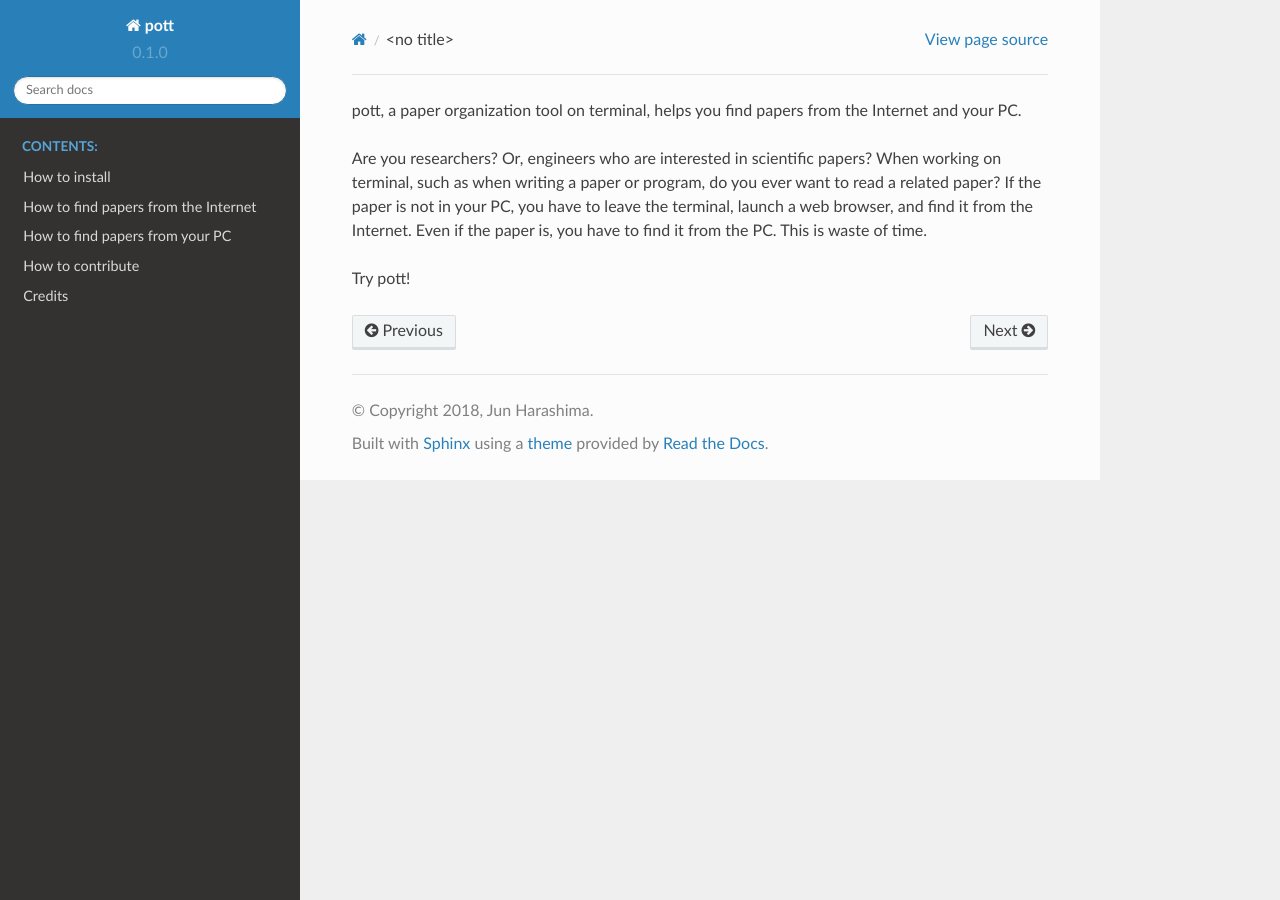
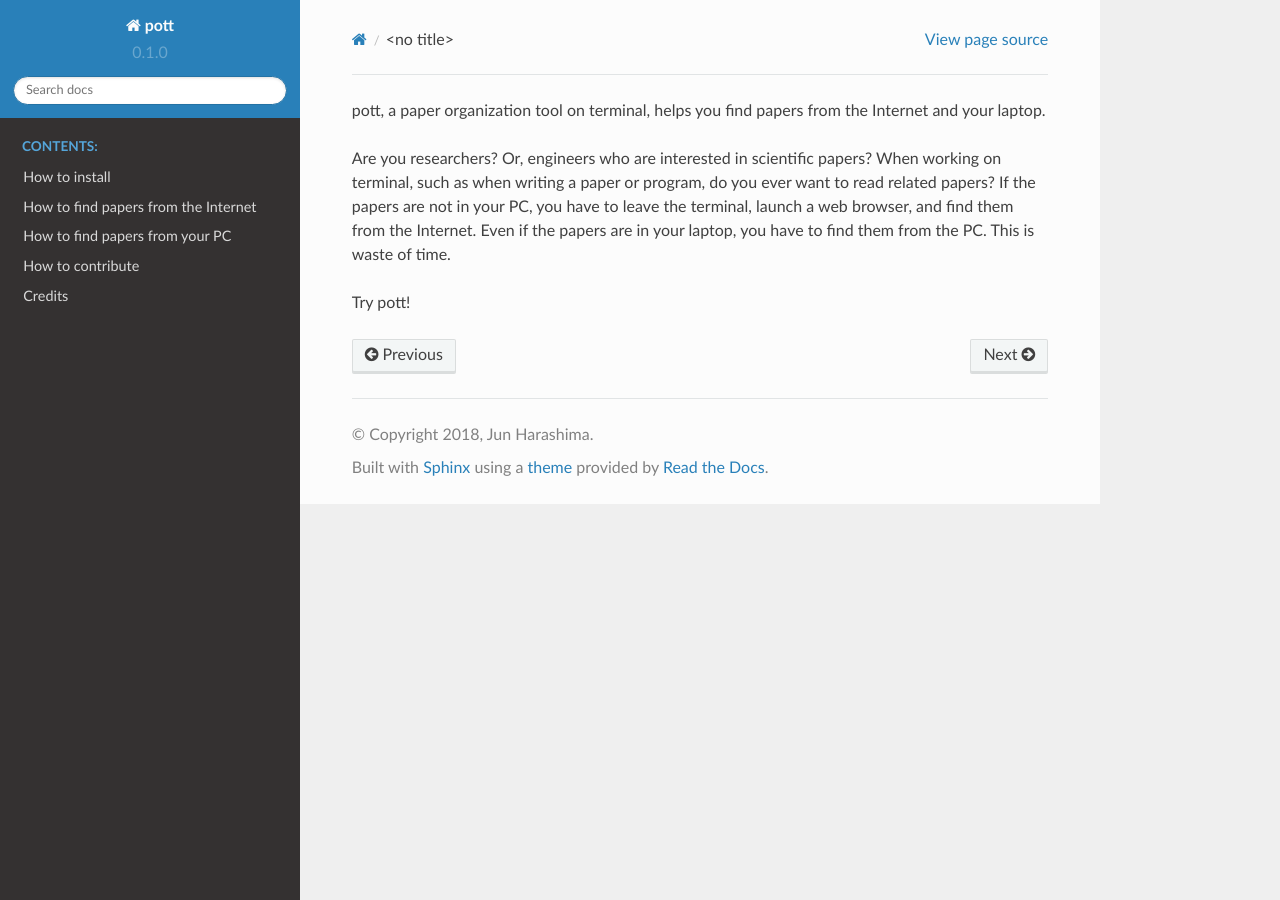
Before and after one commit to jun-harashima/pott, a Sphinx documentation site: the page built from docs/introduction.rst, in a window 1280 px wide. Built offline with Sphinx 7.4.7 and the Read the Docs theme 2.0.0, drawn with Linux system fonts in a browser that asks for light colours; pages that are not in the unit, such as notebooks, are missing from menus.

Commit message:
Modify a description for introduction

```diff
--- a/docs/introduction.rst
+++ b/docs/introduction.rst
@@ -1,6 +1,6 @@
 
-pott, a paper organization tool on terminal, helps you find papers from the Internet and your PC.
+pott, a paper organization tool on terminal, helps you find papers from the Internet and your laptop.
 
-Are you researchers? Or, engineers who are interested in scientific papers? When working on terminal, such as when writing a paper or program, do you ever want to read a related paper? If the paper is not in your PC, you have to leave the terminal, launch a web browser, and find it from the Internet. Even if the paper is, you have to find it from the PC. This is waste of time.
+Are you researchers? Or, engineers who are interested in scientific papers? When working on terminal, such as when writing a paper or program, do you ever want to read related papers? If the papers are not in your PC, you have to leave the terminal, launch a web browser, and find them from the Internet. Even if the papers are in your laptop, you have to find them from the PC. This is waste of time.
 
 Try pott!
```
